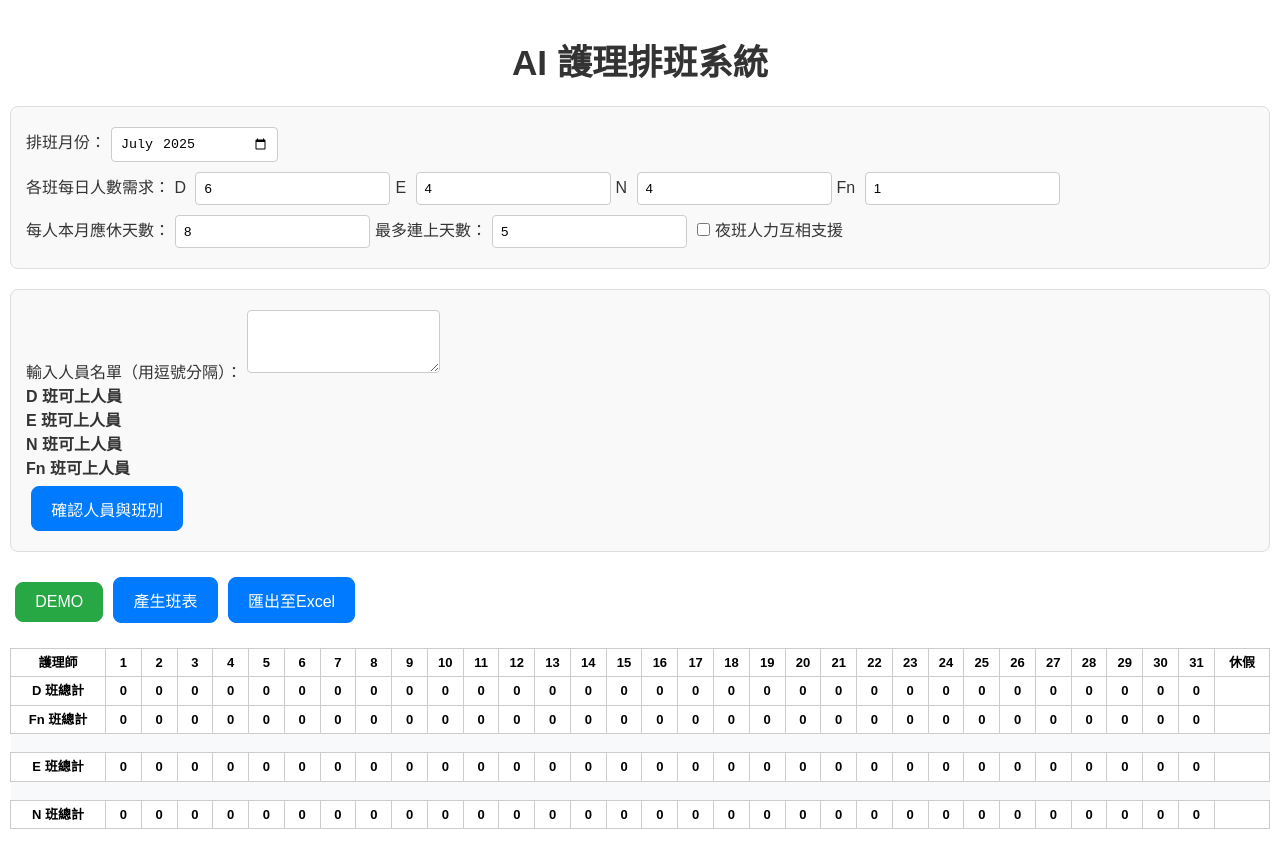
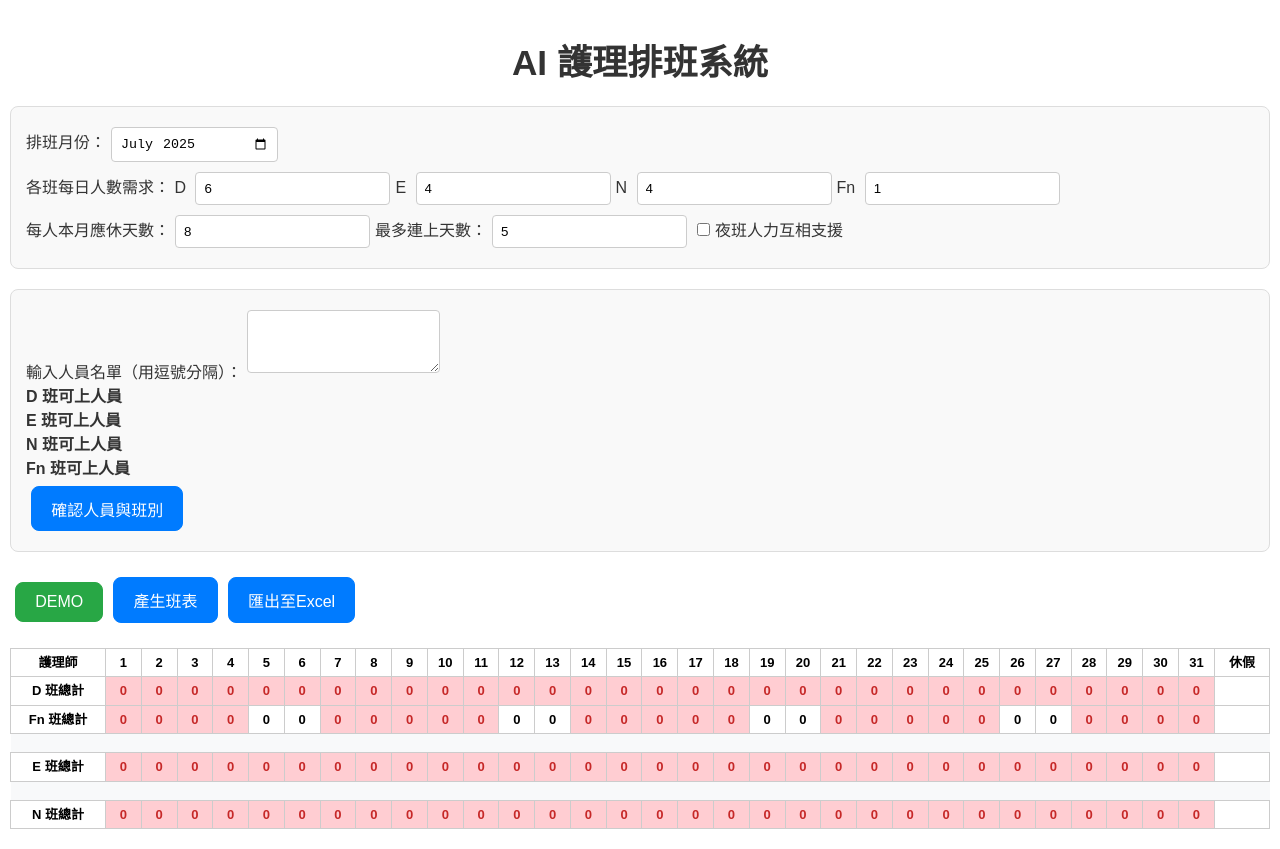
Before and after one commit to JimmyHuang1983/Nursing-scheduling-system, a React (Vite) app: page / in a window 1280 px wide. Both pictures are taken after a click on the button "確認人員與班別". Built offline with nearby package versions, Linux system fonts and the light colour scheme.

Commit message:
更新highlight 條件4

```diff
--- a/src/styles.css
+++ b/src/styles.css
@@ -129,10 +129,10 @@ button:hover {
   background-color: #f8f9fa;
 }
 
-/* 警示儲存格樣式 */
+/* ✅ 修正點：為警示儲存格樣式加上 !important 以確保最高優先級 */
 .shortage-cell {
-  background-color: #ffcdd2; /* 淡紅色 */
-  color: #c62828; /* 深紅色文字 */
+  background-color: #ffcdd2 !important; /* 淡紅色 */
+  color: #c62828 !important; /* 深紅色文字 */
   font-weight: bold;
 }
 
```
